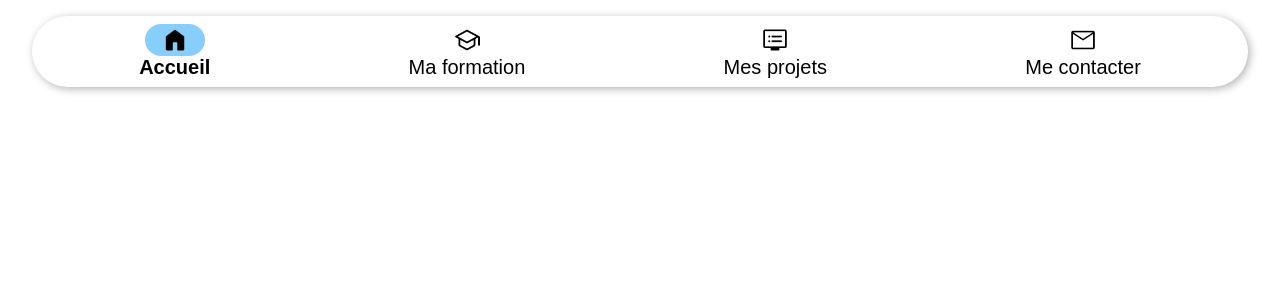
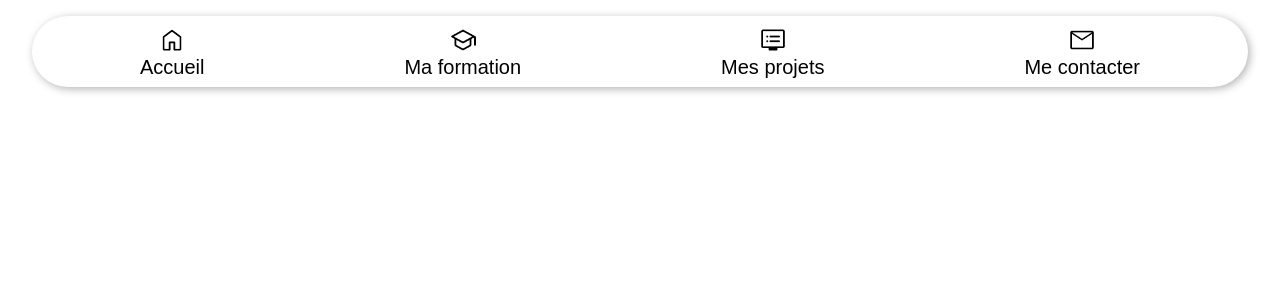
Before and after one commit to CelianJok/portfolio, a React (Vite) app: page / in a window 1280 px wide. Shown: the top 300 px of the page. Built offline with nearby package versions, Linux system fonts and the light colour scheme.

Commit message:
Github Pages

```diff
--- a/src/components/NavBar/NavBar.tsx
+++ b/src/components/NavBar/NavBar.tsx
@@ -5,7 +5,7 @@ function NavBar() {
     return(
         <nav>
             <div className="accueil">
-                <NavLink className={"navItem"} to="/">
+                <NavLink className={"navItem"} to="/portfolio/">
                     <span>
                         <img src={"src/components/NavBar/images/Accueil.png"} alt="Icône d'accueil" />
                     </span>
@@ -14,7 +14,7 @@ function NavBar() {
             </div>
 
             <div className="formation">
-                <NavLink className={"navItem"} to="/formation">
+                <NavLink className={"navItem"} to="/portfolio/formation">
                     <span>
                         <img src={"src/components/NavBar/images/Formation.png"} alt="Icône de formation" />
                     </span>
@@ -23,7 +23,7 @@ function NavBar() {
             </div>
 
             <div className="projets">
-                <NavLink className={"navItem"} to="/projets">
+                <NavLink className={"navItem"} to="/portfolio/projets">
                     <span>
                         <img src={"src/components/NavBar/images/Projets.png"} alt="Icône de projets" />
                     </span>
@@ -32,7 +32,7 @@ function NavBar() {
             </div>
 
             <div className="contact">
-                <NavLink className={"navItem"} to="/contact">
+                <NavLink className={"navItem"} to="/portfolio/contact">
                     <span>
                         <img src={"src/components/NavBar/images/Contact.png"} alt="Icône de contact" />
                     </span>
```
